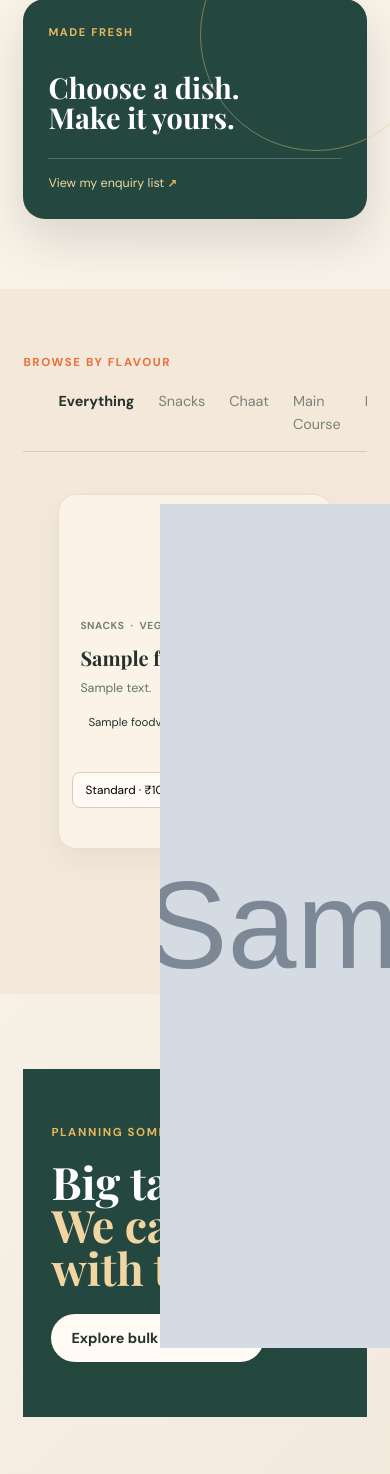
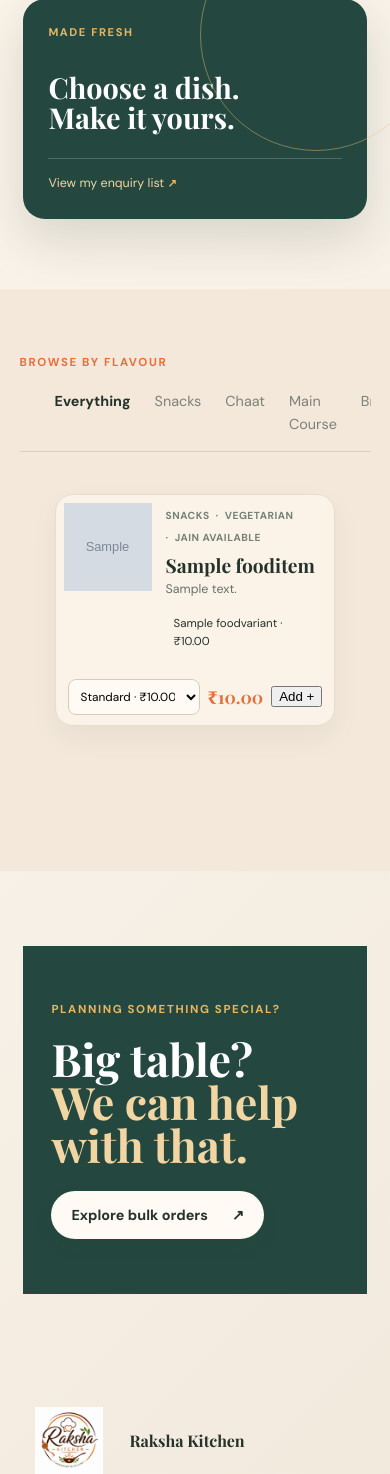
Before and after one commit to naveengoyal10/RakshaKitchen, a Django app: page /menu/ in a window 390 px wide; the page is wider, and only the part inside the window is pictured. Shown: the part 447-1921 px from the top of that part. Run offline with Django 5.2, Linux system fonts and the light colour scheme; data comes from the database, SQL or seed files in the repository; tables that the repository leaves empty hold one stand-in row (values such as "Sample post"); grey boxes marked "Sample" are stand-in pictures.

Commit message:
Polish menu layout and media storage

```diff
--- a/config/settings.py
+++ b/config/settings.py
@@ -136,6 +136,7 @@ STATIC_ROOT = BASE_DIR / "staticfiles"
 MEDIA_URL = "/media/"
 MEDIA_ROOT = Path(tempfile.gettempdir()) / "raksha-kitchen-media" if os.getenv("VERCEL") else BASE_DIR / "media"
 if CLOUDINARY_URL:
+    DEFAULT_FILE_STORAGE = "cloudinary_storage.storage.MediaCloudinaryStorage"
     STORAGES = {
         "default": {"BACKEND": "cloudinary_storage.storage.MediaCloudinaryStorage"},
         "staticfiles": {"BACKEND": "django.contrib.staticfiles.storage.StaticFilesStorage"},
--- /dev/null
+++ b/static/css/menu-polish.css
@@ -0,0 +1,116 @@
+.menu-catalogue {
+  overflow: hidden;
+}
+
+.premium-menu-item {
+  align-items: stretch;
+  display: grid;
+  gap: 18px;
+  grid-template-columns: 150px minmax(0, 1fr) auto;
+  min-width: 0;
+}
+
+.premium-menu-item .small-art {
+  align-self: stretch;
+  min-height: 150px;
+  overflow: hidden;
+  position: relative;
+  width: 150px;
+}
+
+.premium-menu-item .small-art img {
+  display: block;
+  height: 100%;
+  inset: 0;
+  object-fit: cover;
+  position: absolute;
+  width: 100%;
+}
+
+.premium-menu-item .small-art .image-fallback {
+  align-items: center;
+  display: flex;
+  height: 100%;
+  justify-content: center;
+  padding: 16px;
+  text-align: center;
+  width: 100%;
+}
+
+.premium-menu-item .menu-item-copy {
+  min-width: 0;
+  padding: 14px 8px;
+}
+
+.premium-menu-item .menu-item-copy > p {
+  max-width: 62ch;
+  overflow-wrap: anywhere;
+}
+
+.premium-menu-item .menu-item-action {
+  align-items: flex-end;
+  display: flex;
+  flex-wrap: wrap;
+  justify-content: flex-end;
+  min-width: 150px;
+}
+
+@media (max-width: 900px) {
+  .premium-menu-item {
+    grid-template-columns: 120px minmax(0, 1fr);
+  }
+
+  .premium-menu-item .small-art {
+    min-height: 120px;
+    width: 120px;
+  }
+
+  .premium-menu-item .menu-item-action {
+    grid-column: 1 / -1;
+    min-width: 0;
+  }
+}
+
+@media (max-width: 600px) {
+  .menu-catalogue {
+    padding-left: 5vw;
+    padding-right: 5vw;
+  }
+
+  .premium-menu-item {
+    gap: 10px;
+    grid-template-columns: 88px minmax(0, 1fr);
+    padding: 8px;
+  }
+
+  .premium-menu-item .small-art {
+    min-height: 88px;
+    width: 88px;
+  }
+
+  .premium-menu-item .menu-item-copy {
+    padding: 5px 4px;
+  }
+
+  .premium-menu-item h2 {
+    font-size: 1.2rem;
+    line-height: 1.12;
+  }
+
+  .premium-menu-item .menu-item-copy > p {
+    font-size: .78rem;
+    line-height: 1.4;
+  }
+
+  .premium-menu-item .menu-item-action {
+    align-items: center;
+    gap: 8px;
+    justify-content: flex-start;
+    padding: 8px 4px 2px;
+  }
+
+  .premium-menu-item .food-variant {
+    flex: 1 1 140px;
+    max-width: none;
+  }
+}
--- a/templates/base.html
+++ b/templates/base.html
@@ -38,6 +38,7 @@
   <link rel="stylesheet" href="{% static 'css/menu-premium.css' %}">
   <link rel="stylesheet" href="{% static 'css/hero-image.css' %}">
   <link rel="stylesheet" href="{% static 'css/mobile-fixes.css' %}">
+  <link rel="stylesheet" href="{% static 'css/menu-polish.css' %}">
   {% block extra_meta %}{% endblock %}
 </head>
 <body data-menu-url="{% url 'kitchen:menu' %}" data-whatsapp-number="{{ whatsapp_number }}">
```
